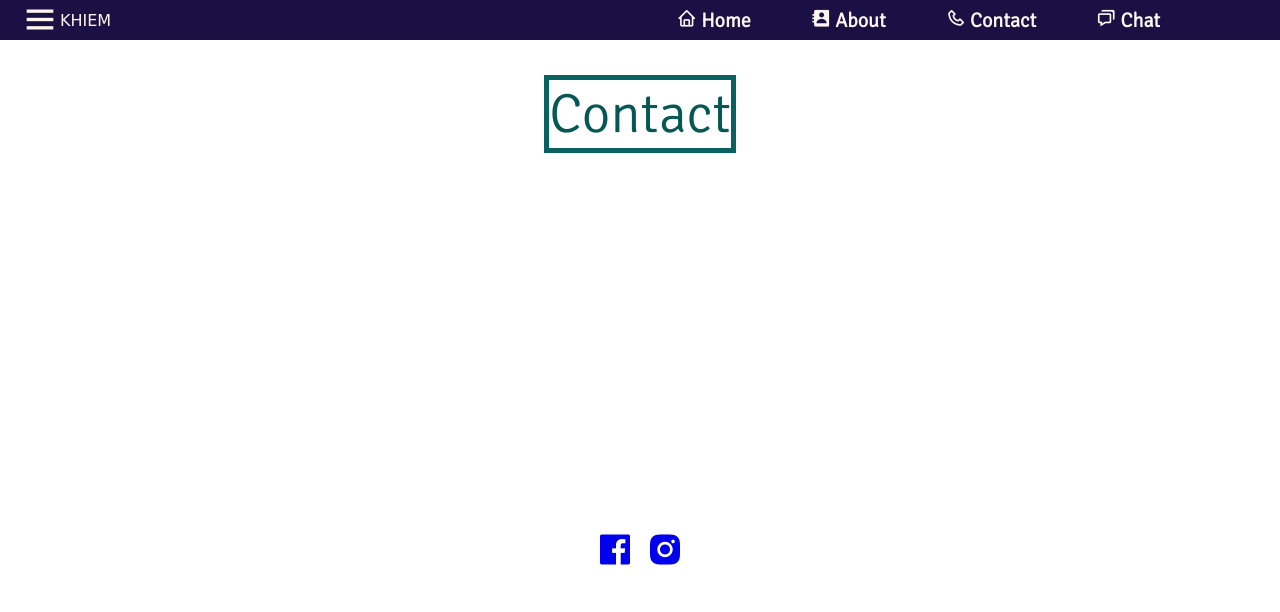
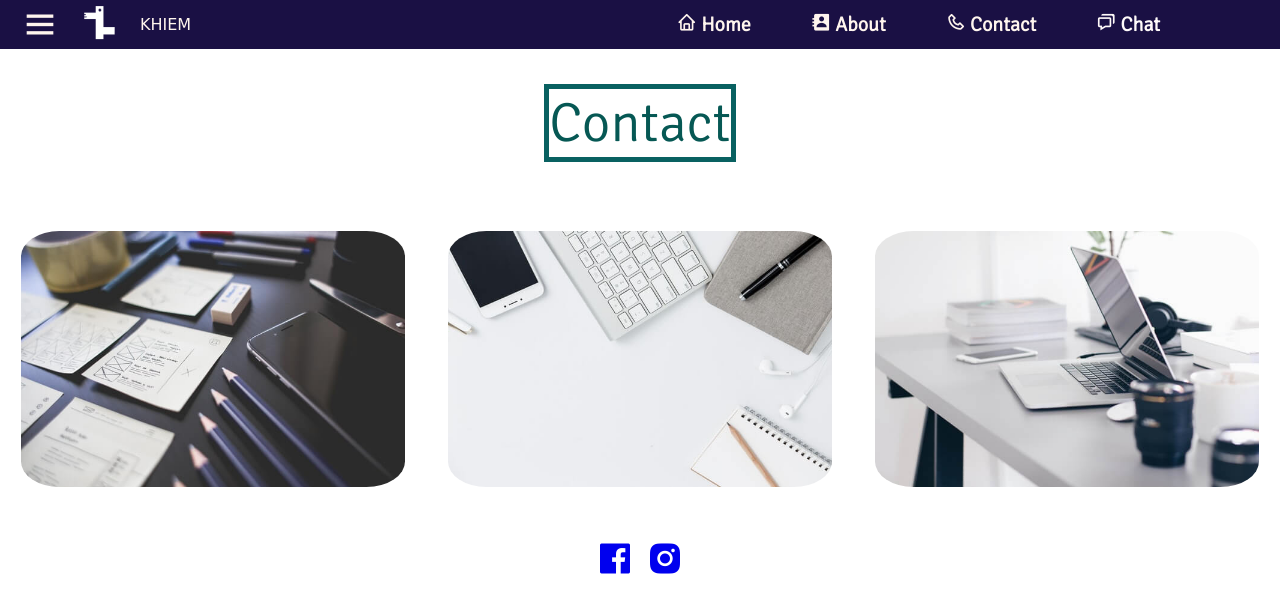
Before and after one commit to khiemduckieu/khiemremail, a plain HTML site: page contact.html in a window 1280 px wide. Drawn offline with nearby package versions, Linux system fonts and the light colour scheme; a web font is replaced by a local one.

Commit message:
Update contact.html

```diff
--- a/contact.html
+++ b/contact.html
@@ -15,7 +15,7 @@
         <div class="logo">
             <a class="iconlink" href=""><i class='bx bx-menu iconMenu'></i></a>
             <div class="logo1">
-               <a href="index.html"> <img src="86204F9C-0DB0-4930-9922-030E1243CCF5.png" alt=""></a>
+               <a href="index.html"> <img src="./img/86204F9C-0DB0-4930-9922-030E1243CCF5.png" alt=""></a>
             </div>
             <div class="logo2">
                 <span>KHIEM</span>
@@ -35,9 +35,9 @@
 
 </div>
    <div class="contactimg">
-    <img src="work1.jpg" alt="">
-    <img src="work2.jpg" alt="">
-    <img src="work4.jpg" alt="">
+    <img src="./img/work1.jpg" alt="">
+    <img src="./img/work2.jpg" alt="">
+    <img src="./img/work4.jpg" alt="">
 
  </div>
     <div class="iconfbins">
```
